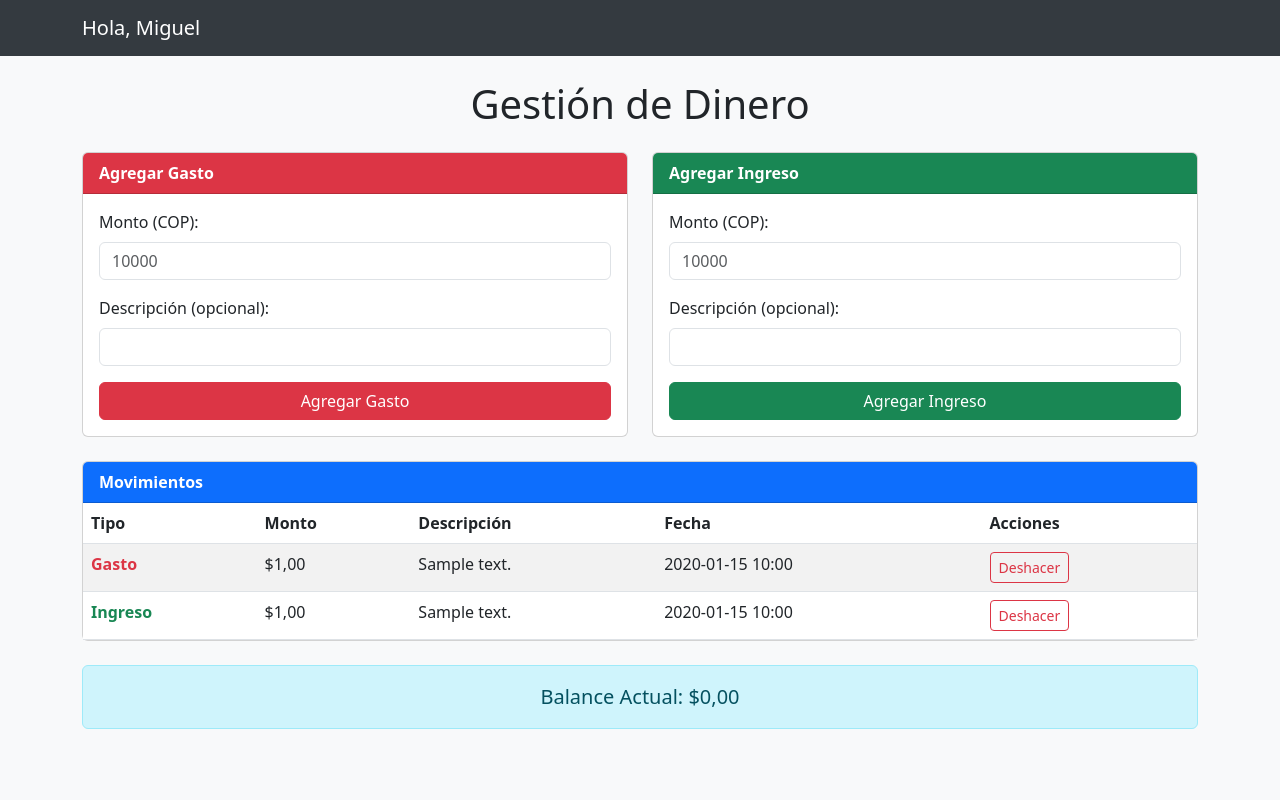
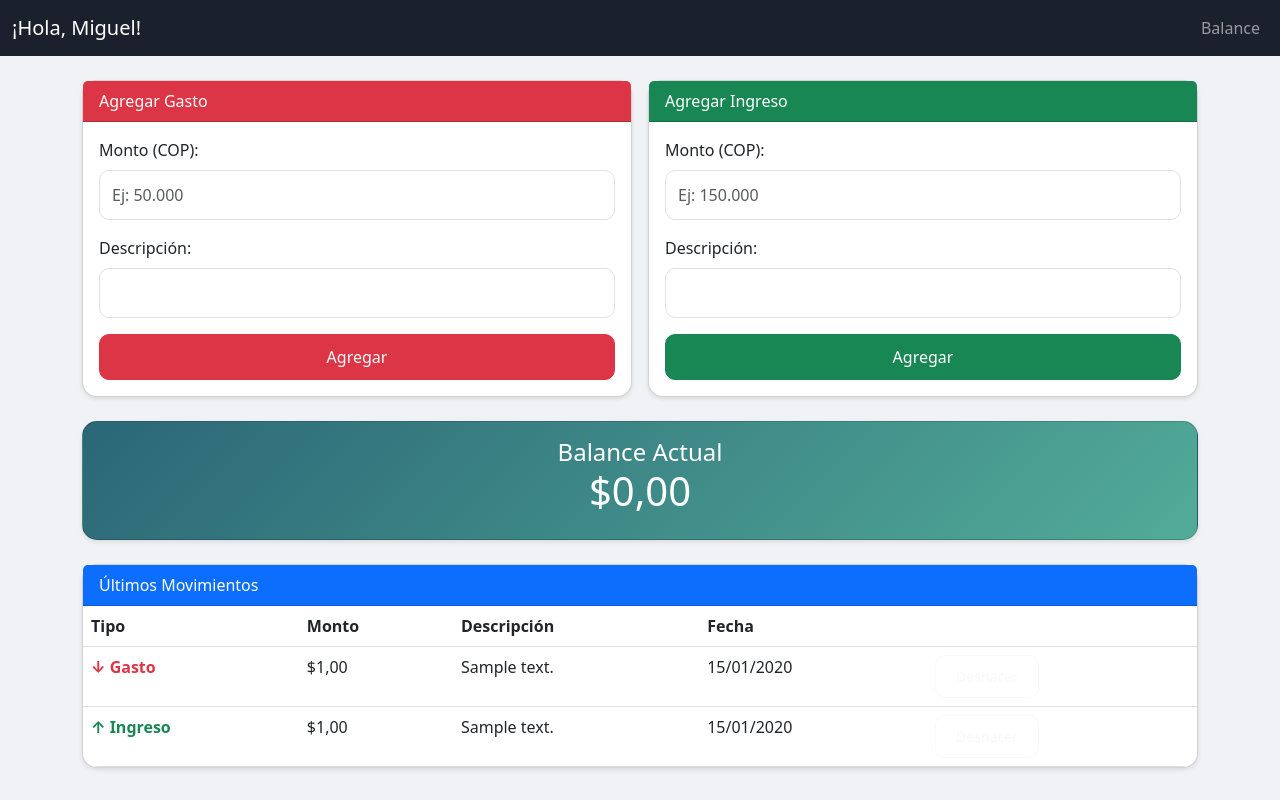
Before and after one commit to Miguellunab/Gestion-de-Dinero, a Flask app: page / in a window 1280 px wide. Run offline with Flask 3, Linux system fonts and the light colour scheme; tables that the repository leaves empty hold one stand-in row (values such as "Sample post").

Commit message:
HTML ACTUALIZADO

```diff
--- a/templates/index.html
+++ b/templates/index.html
@@ -2,45 +2,86 @@
 <html lang="es">
   <head>
     <meta charset="UTF-8" />
+    <meta
+      name="viewport"
+      content="width=device-width, initial-scale=1.0" />
     <title>Gestión de Dinero</title>
-    <!-- Bootstrap 5 desde CDN -->
     <link
       href="https://cdn.jsdelivr.net/npm/bootstrap@5.3.0/dist/css/bootstrap.min.css"
       rel="stylesheet" />
     <style>
       body {
-        background-color: #f8f9fa;
+        background-color: #f0f2f5;
       }
-      .navbar-custom {
-        background-color: #343a40;
+      .navbar-dark {
+        background-color: #1a202c;
       }
-      .navbar-custom .navbar-brand,
-      .navbar-custom .nav-link {
-        color: #fff;
+      .card {
+        border-radius: 15px;
+        box-shadow: 0 2px 4px rgba(0, 0, 0, 0.1);
       }
-      .card-header {
-        font-weight: bold;
+      .form-control {
+        border-radius: 10px;
+        padding: 12px;
+      }
+      .btn {
+        border-radius: 10px;
+        padding: 10px 20px;
+      }
+      .table-responsive {
+        border-radius: 15px;
+        overflow: hidden;
+      }
+      .balance-card {
+        background: linear-gradient(135deg, #2b6777, #52ab98);
+      }
+      @media (max-width: 768px) {
+        .navbar-brand {
+          font-size: 1.2rem;
+        }
+        .card-header {
+          font-size: 1.1rem;
+        }
+        .table-responsive {
+          overflow-x: auto;
+        }
       }
     </style>
   </head>
   <body>
-    <!-- Barra de navegación con saludo -->
-    <nav class="navbar navbar-expand-lg navbar-custom mb-4">
-      <div class="container">
+    <nav class="navbar navbar-expand-lg navbar-dark">
+      <div class="container-fluid">
         <a
           class="navbar-brand"
           href="#"
-          >Hola, Miguel</a
+          >¡Hola, Miguel!</a
         >
+        <button
+          class="navbar-toggler"
+          type="button"
+          data-bs-toggle="collapse"
+          data-bs-target="#navbarNav">
+          <span class="navbar-toggler-icon"></span>
+        </button>
+        <div
+          class="collapse navbar-collapse"
+          id="navbarNav">
+          <ul class="navbar-nav ms-auto">
+            <li class="nav-item">
+              <a
+                class="nav-link"
+                href="#"
+                >Balance</a
+              >
+            </li>
+          </ul>
+        </div>
       </div>
     </nav>
 
-    <div class="container">
-      <h1 class="text-center mb-4">Gestión de Dinero</h1>
-
-      <div class="row">
-        <!-- Formulario para agregar gasto -->
-        <div class="col-md-6 mb-4">
+    <div class="container mt-4">
+      <div class="row g-3">
+        <div class="col-md-6">
           <div class="card">
             <div class="card-header bg-danger text-white">Agregar Gasto</div>
             <div class="card-body">
@@ -48,44 +89,33 @@
                 action="{{ url_for('agregar_gasto') }}"
                 method="post">
                 <div class="mb-3">
-                  <label
-                    for="monto_gasto"
-                    class="form-label"
-                    >Monto (COP):</label
-                  >
+                  <label class="form-label">Monto (COP):</label>
                   <input
                     type="text"
                     class="form-control"
-                    id="monto_gasto"
                     name="monto"
-                    placeholder="10000"
+                    placeholder="Ej: 50.000"
                     required
                     oninput="formatAsPesos(this)" />
                 </div>
                 <div class="mb-3">
-                  <label
-                    for="descripcion_gasto"
-                    class="form-label"
-                    >Descripción (opcional):</label
-                  >
+                  <label class="form-label">Descripción:</label>
                   <input
                     type="text"
                     class="form-control"
-                    id="descripcion_gasto"
                     name="descripcion" />
                 </div>
                 <button
                   type="submit"
                   class="btn btn-danger w-100">
-                  Agregar Gasto
+                  Agregar
                 </button>
               </form>
             </div>
           </div>
         </div>
 
-        <!-- Formulario para agregar ingreso -->
-        <div class="col-md-6 mb-4">
+        <div class="col-md-6">
           <div class="card">
             <div class="card-header bg-success text-white">Agregar Ingreso</div>
             <div class="card-body">
@@ -93,36 +123,26 @@
                 action="{{ url_for('agregar_ingreso') }}"
                 method="post">
                 <div class="mb-3">
-                  <label
-                    for="monto_ingreso"
-                    class="form-label"
-                    >Monto (COP):</label
-                  >
+                  <label class="form-label">Monto (COP):</label>
                   <input
                     type="text"
                     class="form-control"
-                    id="monto_ingreso"
                     name="monto"
-                    placeholder="10000"
+                    placeholder="Ej: 150.000"
                     required
                     oninput="formatAsPesos(this)" />
                 </div>
                 <div class="mb-3">
-                  <label
-                    for="descripcion_ingreso"
-                    class="form-label"
-                    >Descripción (opcional):</label
-                  >
+                  <label class="form-label">Descripción:</label>
                   <input
                     type="text"
                     class="form-control"
-                    id="descripcion_ingreso"
                     name="descripcion" />
                 </div>
                 <button
                   type="submit"
                   class="btn btn-success w-100">
-                  Agregar Ingreso
+                  Agregar
                 </button>
               </form>
             </div>
@@ -130,35 +150,41 @@
         </div>
       </div>
 
-      <!-- Tabla de movimientos -->
-      <div class="card mb-4">
-        <div class="card-header bg-primary text-white">Movimientos</div>
-        <div class="card-body p-0">
-          <table class="table table-striped mb-0">
+      <div class="card mt-4 balance-card text-white">
+        <div class="card-body text-center">
+          <h4 class="mb-0">Balance Actual</h4>
+          <h2 class="display-6">${{ balance|format_money }}</h2>
+        </div>
+      </div>
+
+      <div class="card mt-4">
+        <div class="card-header bg-primary text-white">Últimos Movimientos</div>
+        <div class="table-responsive">
+          <table class="table table-hover mb-0">
             <thead>
               <tr>
                 <th>Tipo</th>
                 <th>Monto</th>
                 <th>Descripción</th>
                 <th>Fecha</th>
-                <th>Acciones</th>
+                <th></th>
               </tr>
             </thead>
             <tbody>
               {% for gasto in gastos %}
               <tr>
-                <td class="text-danger fw-bold">Gasto</td>
+                <td class="text-danger fw-bold">↓ Gasto</td>
                 <td>${{ gasto.monto|format_money }}</td>
-                <td>{{ gasto.descripcion or "-" }}</td>
-                <td>{{ gasto.fecha.strftime('%Y-%m-%d %H:%M') }}</td>
+                <td>{{ gasto.descripcion or '-' }}</td>
+                <td>{{ gasto.fecha.strftime('%d/%m/%Y') }}</td>
                 <td>
                   <form
                     action="{{ url_for('deshacer_movimiento', tipo='gasto', mov_id=gasto.id) }}"
                     method="post"
-                    style="display: inline">
+                    class="d-inline">
                     <button
                       type="submit"
-                      class="btn btn-sm btn-outline-danger">
+                      class="btn btn-sm btn-outline-light">
                       Deshacer
                     </button>
                   </form>
@@ -166,18 +192,18 @@
               </tr>
               {% endfor %} {% for ingreso in ingresos %}
               <tr>
-                <td class="text-success fw-bold">Ingreso</td>
+                <td class="text-success fw-bold">↑ Ingreso</td>
                 <td>${{ ingreso.monto|format_money }}</td>
-                <td>{{ ingreso.descripcion or "-" }}</td>
-                <td>{{ ingreso.fecha.strftime('%Y-%m-%d %H:%M') }}</td>
+                <td>{{ ingreso.descripcion or '-' }}</td>
+                <td>{{ ingreso.fecha.strftime('%d/%m/%Y') }}</td>
                 <td>
                   <form
                     action="{{ url_for('deshacer_movimiento', tipo='ingreso', mov_id=ingreso.id) }}"
                     method="post"
-                    style="display: inline">
+                    class="d-inline">
                     <button
                       type="submit"
-                      class="btn btn-sm btn-outline-danger">
+                      class="btn btn-sm btn-outline-light">
                       Deshacer
                     </button>
                   </form>
@@ -188,30 +214,21 @@
           </table>
         </div>
       </div>
-
-      <!-- Balance -->
-      <div class="alert alert-info text-center fs-5">
-        Balance Actual: ${{ balance|format_money }}
-      </div>
     </div>
 
-    <!-- Script para formatear el input en tiempo real -->
     <script>
       function formatAsPesos(input) {
-        // Eliminar todo lo que no sea dígito
-        let val = input.value.replace(/\D/g, '');
-        if (val === '') {
-          input.value = '';
-          return;
-        }
-        // Formatear el número según la configuración de Colombia (sin decimales)
-        let formatted = new Intl.NumberFormat('es-CO', {
-          maximumFractionDigits: 0,
-        }).format(parseInt(val));
-        input.value = formatted;
+        let value = input.value.replace(/\D/g, '');
+        if (!value) return (input.value = '');
+
+        const formatter = new Intl.NumberFormat('es-CO', {
+          style: 'decimal',
+          minimumFractionDigits: 0,
+        });
+
+        input.value = formatter.format(value);
       }
     </script>
-    <!-- Bootstrap Bundle JS -->
     <script src="https://cdn.jsdelivr.net/npm/bootstrap@5.3.0/dist/js/bootstrap.bundle.min.js"></script>
   </body>
 </html>
```
